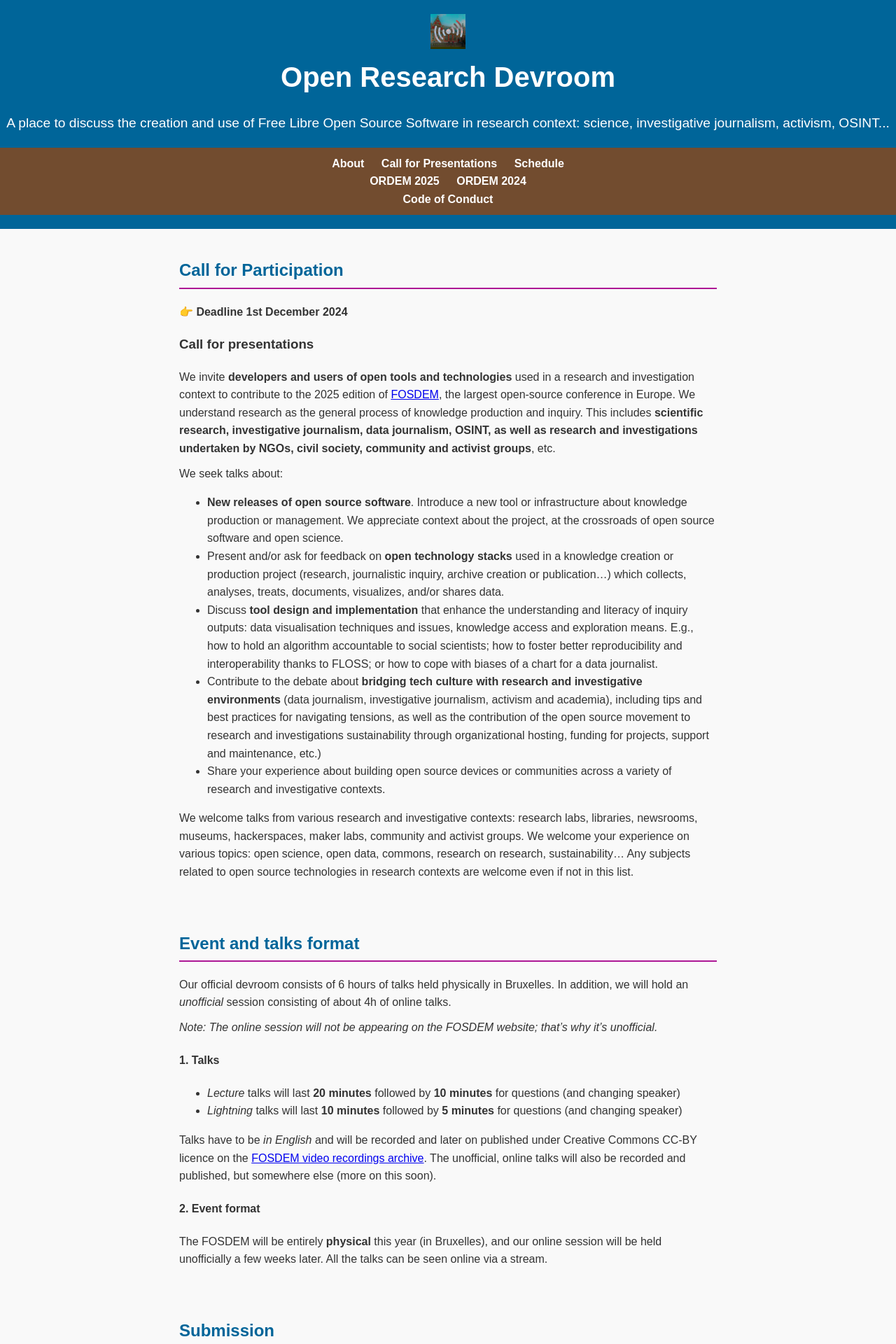
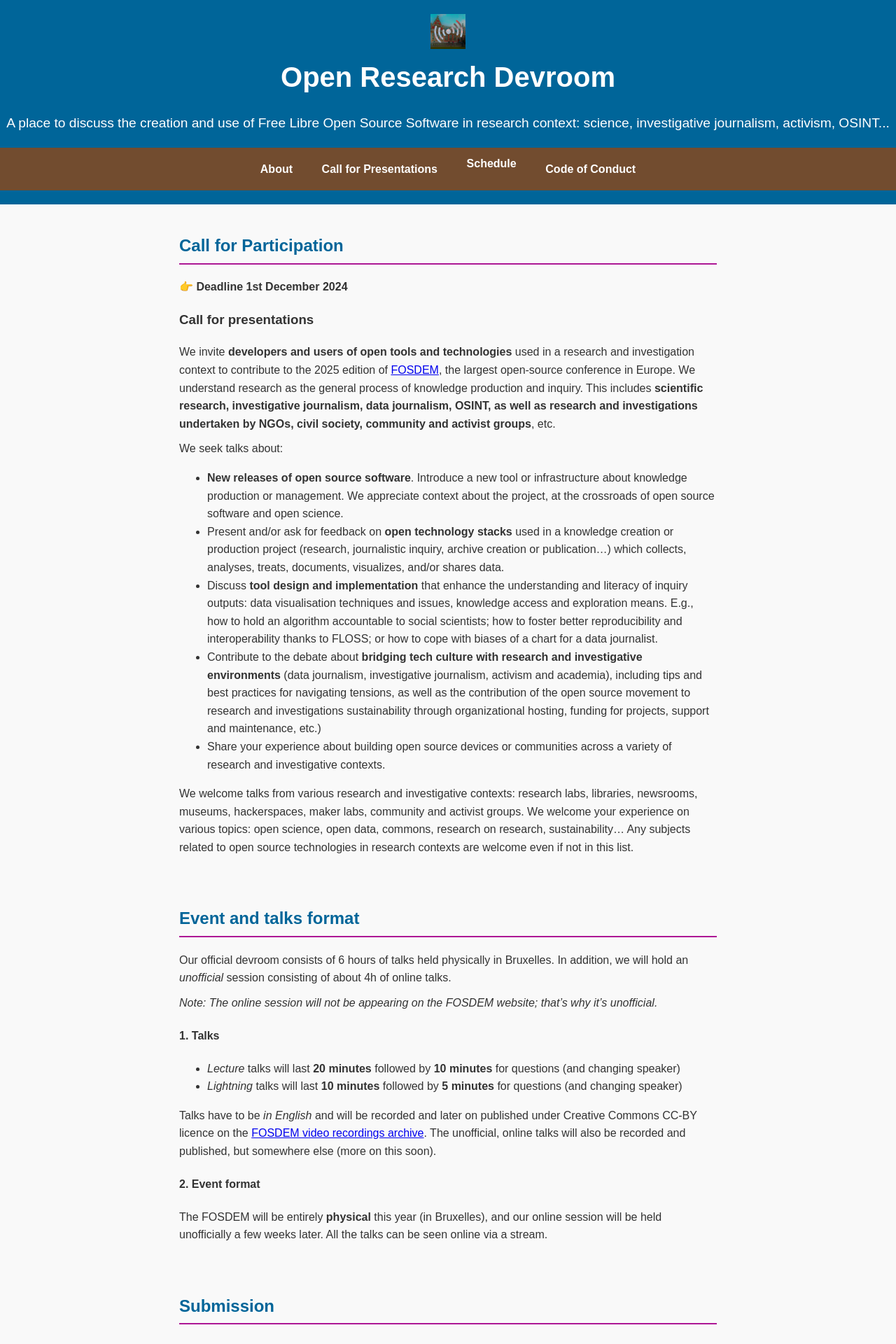
Before and after one commit to research-fosdem/research-fosdem.github.io, a Jekyll site: the page built from index.md, in a window 1280 px wide. Shown: the top 1920 px of the page at 70% size. Built offline with Jekyll 4.4.1, drawn with Linux system fonts in a browser that asks for light colours.

Commit message:
Add schedule dropdown and styling

```diff
--- a/_layouts/default.html
+++ b/_layouts/default.html
@@ -17,22 +17,22 @@
     <h1>{{ site.title }}</h1>
     <p>{{ site.description }}</p>
 
-    <nav class="navbar" role="navigation" aria-label="main navigation">
+    <nav class="navbar">
       <div class="navbar-menu">
-        <div class="navbar-start">
-          <a class="navbar-item" href="#about">About</a>
-          <a class="navbar-item" href="#call-for-presentations">Call for Presentations</a>
-          <a class="navbar-link" href="#Schedule">Schedule</a>
-            <div class="navbar-dropdown">
-              <a class="navbar-item" href="{% link 2025-online-schedule.md %}">ORDEM 2025</a>
-              <a class="navbar-item" href="{% link 2024-online-schedule.md %}">ORDEM 2024</a>
-            </div>
-          <a class="navbar-item" href="#code-of-conduct">Code of Conduct</a>
+        <a class="navbar-link" href="{{ site.baseurl }}/#about">About</a>
+        <a class="navbar-link" href="{{ site.baseurl }}/#call-for-presentations">Call for Presentations</a>
+        <div class="navbar-item dropdown">
+          <a class="navbar-link">Schedule</a>
+          <div class="dropdown-menu">
+            <a class="dropdown-item" href="{{ site.baseurl }}/2025-online-schedule">ORDEM 2025</a>
+            <a class="dropdown-item" href="{{ site.baseurl }}/2024-online-schedule">ORDEM 2024</a>
+          </div>
         </div>
+        <a class="navbar-link" href="{{ site.baseurl }}/#code-of-conduct">Code of Conduct</a>
       </div>
     </nav>
   </div>
-  </header>
+</header>
   <main>
     {{ content }}
   </main>
--- a/assets/css/custom.css
+++ b/assets/css/custom.css
@@ -27,18 +27,59 @@ body {
     background-color: #724C2F;
   color: white;
   padding: 10px;
-    text-align: center;
+  display: flex;
+  justify-content: center;
+  gap: 1em;
+  position: relative;
 }
 
-  nav a {
+.navbar-menu {
+  display: flex;
+  gap: 1em;
+}
+
+.navbar-item {
+  position: relative;
+}
+
+.navbar-link {
   color: white;
   text-decoration: none;
-    margin: 0 10px;
   font-weight: bold;
+  padding: 0.5em 0.8em;
+  cursor: pointer;
 }
 
-  nav a:hover {
+.navbar-link:hover {
   text-decoration: underline;
+}
+
+.dropdown-menu {
+  display: none;
+  position: absolute;
+  top: 100%;
+  left: 0;
+  background-color: #fff;
+  box-shadow: 0 4px 8px rgba(0, 0, 0, 0.1);
+  border-radius: 4px;
+  overflow: hidden;
+  z-index: 1000;
+  color: #333;
+}
+
+.dropdown-item {
+  padding: 0.5em 1em;
+  text-decoration: none;
+  color: #333;
+  display: block;
+}
+
+.dropdown-item:hover {
+  background-color: #f1f1f1;
+}
+
+.dropdown:hover .dropdown-menu {
+  display: block;
 }
 
 section {
```
Lines whose indentation alone changed are shown as unchanged.
